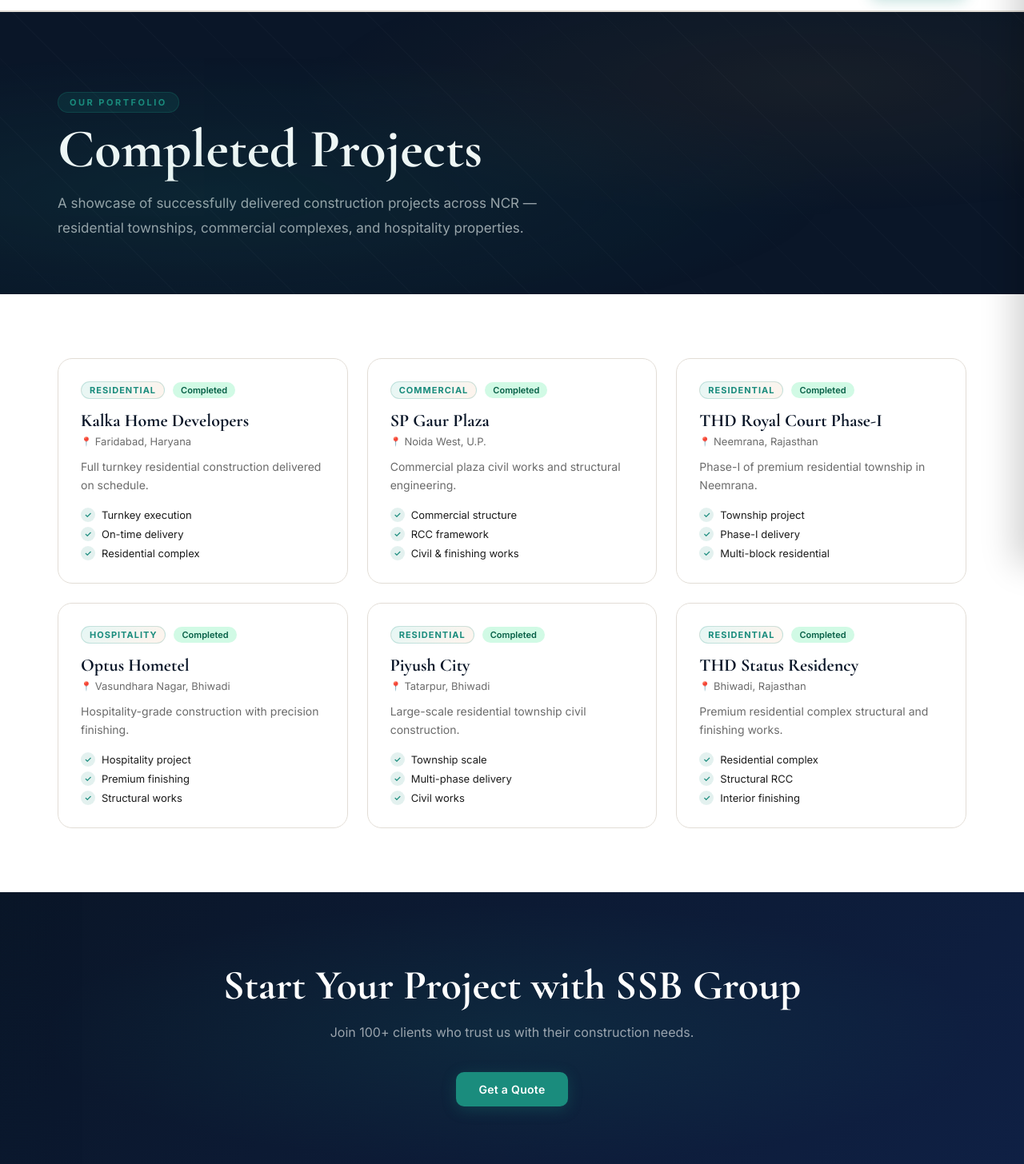
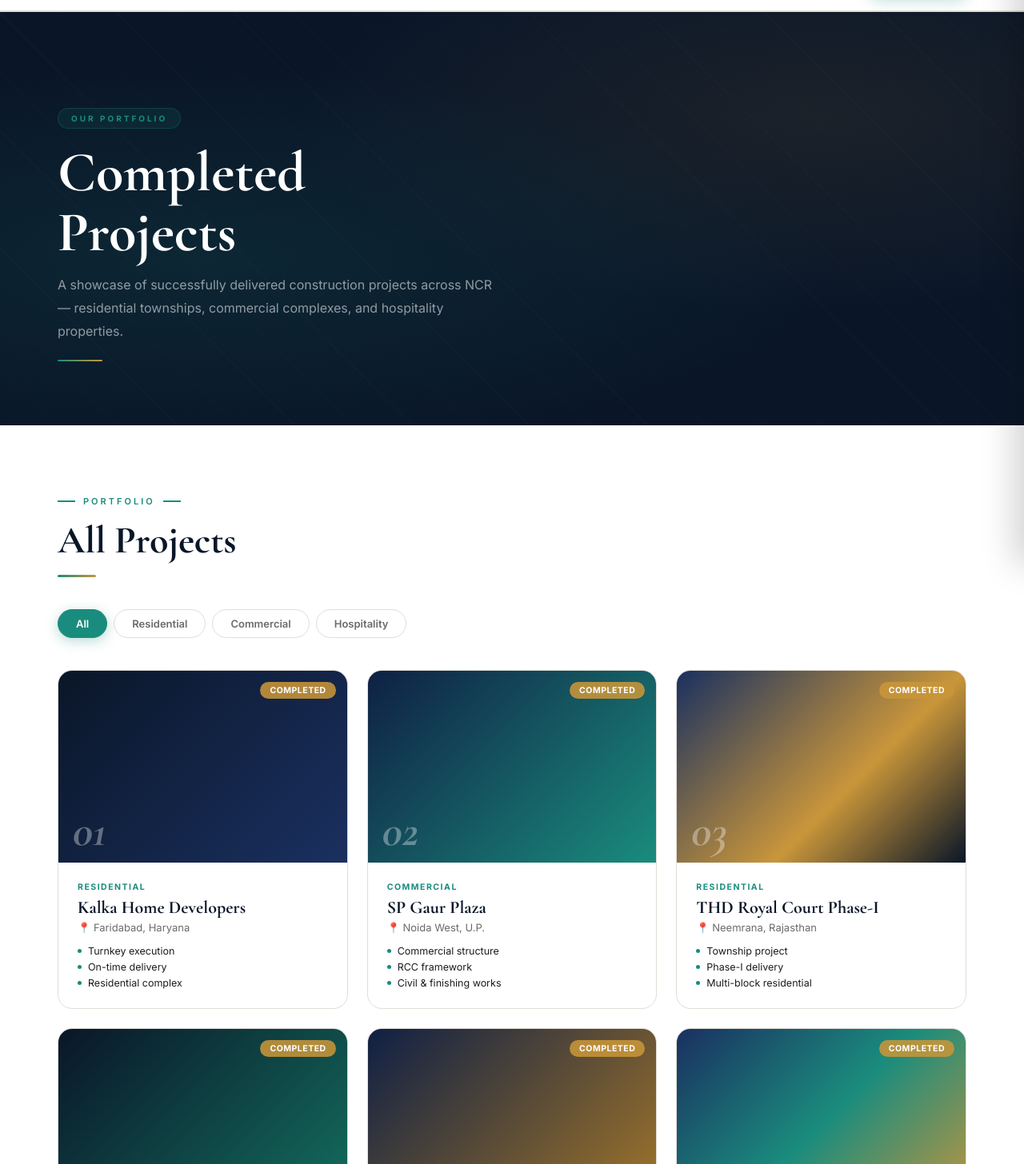
Before and after one commit to shivajitiwari1/sssbgroups, a Next.js app: page /projects in a window 1280 px wide. Shown: the part 94-1550 px from the top of the page at 80% size. Built offline with nearby package versions, Linux system fonts and the light colour scheme.

Commit message:
feat: projects page redesign — client-side filter, enhanced v4 cards, gold italic number overlay

```diff
--- a/app/projects/page.tsx
+++ b/app/projects/page.tsx
@@ -1,54 +1,59 @@
 import Link from 'next/link';
 import siteData from '@/data/site.json';
+import RevealObserver from '@/components/RevealObserver';
+import ProjectsGrid from '@/components/ProjectsGrid';
 
 export const metadata = {
   title: 'Projects | SSB Group Portfolio',
+  description: 'Explore our completed residential, commercial, and hospitality construction projects across Delhi NCR.',
 };
 
 export default function ProjectsPage() {
-  const { projects } = siteData;
-
   return (
     <>
-      <section className="page-hero">
-        <div className="container">
-          <span className="section-tag">Our Portfolio</span>
-          <h1>Completed Projects</h1>
-          <p>
-            A showcase of successfully delivered construction projects across NCR —
-            residential townships, commercial complexes, and hospitality properties.
-          </p>
+      <RevealObserver />
+
+      {/* Page Hero */}
+      <section className="page-hero-v4">
+        <div className="container page-hero-v4-inner">
+          <span className="page-hero-v4-badge">Our Portfolio</span>
+          <h1>Completed<br />Projects</h1>
+          <p>A showcase of successfully delivered construction projects across NCR — residential townships, commercial complexes, and hospitality properties.</p>
+          <div className="page-hero-v4-rule" />
         </div>
       </section>
 
+      {/* Projects Grid + Filter */}
       <section className="section">
         <div className="container">
-          <div className="projects-grid projects-grid-full">
-            {projects.map((p) => (
-              <div key={p.id} className="project-card">
-                <div className="project-card-header">
-                  <span className="project-type">{p.type}</span>
-                  <span className="project-status project-status-completed">{p.status}</span>
-                </div>
-                <h3>{p.name}</h3>
-                <p className="project-location">{p.location}</p>
-                <p className="project-desc">{p.description}</p>
-                <ul className="project-highlights">
-                  {p.highlights.map((h) => (
-                    <li key={h}>{h}</li>
-                  ))}
-                </ul>
-              </div>
-            ))}
+          <div className="reveal" style={{ marginBottom: 40 }}>
+            <span className="section-label">Portfolio</span>
+            <h2 className="section-title">All Projects</h2>
+            <span className="h2-line" style={{ marginBottom: 0 }} />
+          </div>
+          <ProjectsGrid projects={siteData.projects} />
+          <div style={{ textAlign: 'center', marginTop: 48 }}>
+            <div className="sec-divider" style={{ marginBottom: 24 }} />
+            <p style={{ fontFamily: "'Cormorant Garamond',serif", fontSize: 18, fontStyle: 'italic', color: 'var(--muted)' }}>
+              More projects coming soon — check back for updates.
+            </p>
           </div>
         </div>
       </section>
 
-      <section className="cta-banner">
-        <div className="container cta-inner">
-          <h2>Start Your Project with SSB Group</h2>
-          <p>Join 100+ clients who trust us with their construction needs.</p>
-          <Link href="/contact" className="btn-teal">Get a Quote</Link>
+      {/* CTA */}
+      <section className="cta-v4">
+        <div className="container">
+          <div className="cta-v4-inner">
+            <div className="reveal-left">
+              <p className="cta-v4-title">Start Your<br /><em style={{ color: 'var(--gold)' }}>Project Today.</em></p>
+              <p className="cta-v4-sub">Join 100+ clients who trust us with their construction needs.</p>
+            </div>
+            <div className="cta-v4-btns reveal-right">
+              <Link href="/contact" className="btn btn-teal btn-lg">Get a Quote</Link>
+              <Link href="/services" className="btn btn-ghost btn-lg">Our Services</Link>
+            </div>
+          </div>
         </div>
       </section>
     </>
--- /dev/null
+++ b/components/ProjectsGrid.tsx
@@ -0,0 +1,75 @@
+'use client';
+import { useState } from 'react';
+
+type Project = {
+  id: string;
+  name: string;
+  location: string;
+  status: string;
+  type: string;
+  description: string;
+  highlights: string[];
+};
+
+const gradients = [
+  'linear-gradient(135deg,#0a1628 0%,#1a3060 100%)',
+  'linear-gradient(135deg,#0f2044 0%,#1a8c7d 100%)',
+  'linear-gradient(135deg,#1a3060 0%,#c9963a 60%,#0a1628 100%)',
+  'linear-gradient(135deg,#0a1628 0%,#13705f 100%)',
+  'linear-gradient(135deg,#0f2044 0%,#a67829 100%)',
+  'linear-gradient(135deg,#1a3060 0%,#1a8c7d 50%,#c9963a 100%)',
+];
+
+const filters = ['All', 'Residential', 'Commercial', 'Hospitality'];
+
+export default function ProjectsGrid({ projects }: { projects: Project[] }) {
+  const [active, setActive] = useState('All');
+
+  const filtered = active === 'All'
+    ? projects
+    : projects.filter((p) => p.type.toLowerCase().includes(active.toLowerCase()));
+
+  return (
+    <>
+      <div className="proj-filter">
+        {filters.map((f) => (
+          <button
+            key={f}
+            className={`proj-filter-btn${active === f ? ' active' : ''}`}
+            onClick={() => setActive(f)}
+          >
+            {f}
+          </button>
+        ))}
+      </div>
+      <div className="projects-grid">
+        {filtered.map((p, i) => (
+          <div key={p.id} className="proj-v4">
+            <div className="proj-v4-img">
+              <div className="proj-v4-gradient" style={{ background: gradients[i % gradients.length] }} />
+              <span className="proj-v4-num">{String(i + 1).padStart(2, '0')}</span>
+              <span className={`proj-v4-pill ${p.status === 'Completed' ? 'status-delivered' : 'status-upcoming'}`}>
+                {p.status}
+              </span>
+            </div>
+            <div className="proj-v4-body">
+              <div className="proj-v4-type">{p.type}</div>
+              <div className="proj-v4-name">{p.name}</div>
+              <div className="proj-v4-loc">📍 {p.location}</div>
+              <ul className="proj-v4-highlights">
+                {p.highlights.slice(0, 3).map((h) => (
+                  <li key={h}>{h}</li>
+                ))}
+              </ul>
+            </div>
+          </div>
+        ))}
+      </div>
+      {filtered.length === 0 && (
+        <p style={{ textAlign: 'center', color: 'var(--muted)', padding: '48px 0' }}>
+          No projects in this category yet.
+        </p>
+      )}
+    </>
+  );
+}
```
